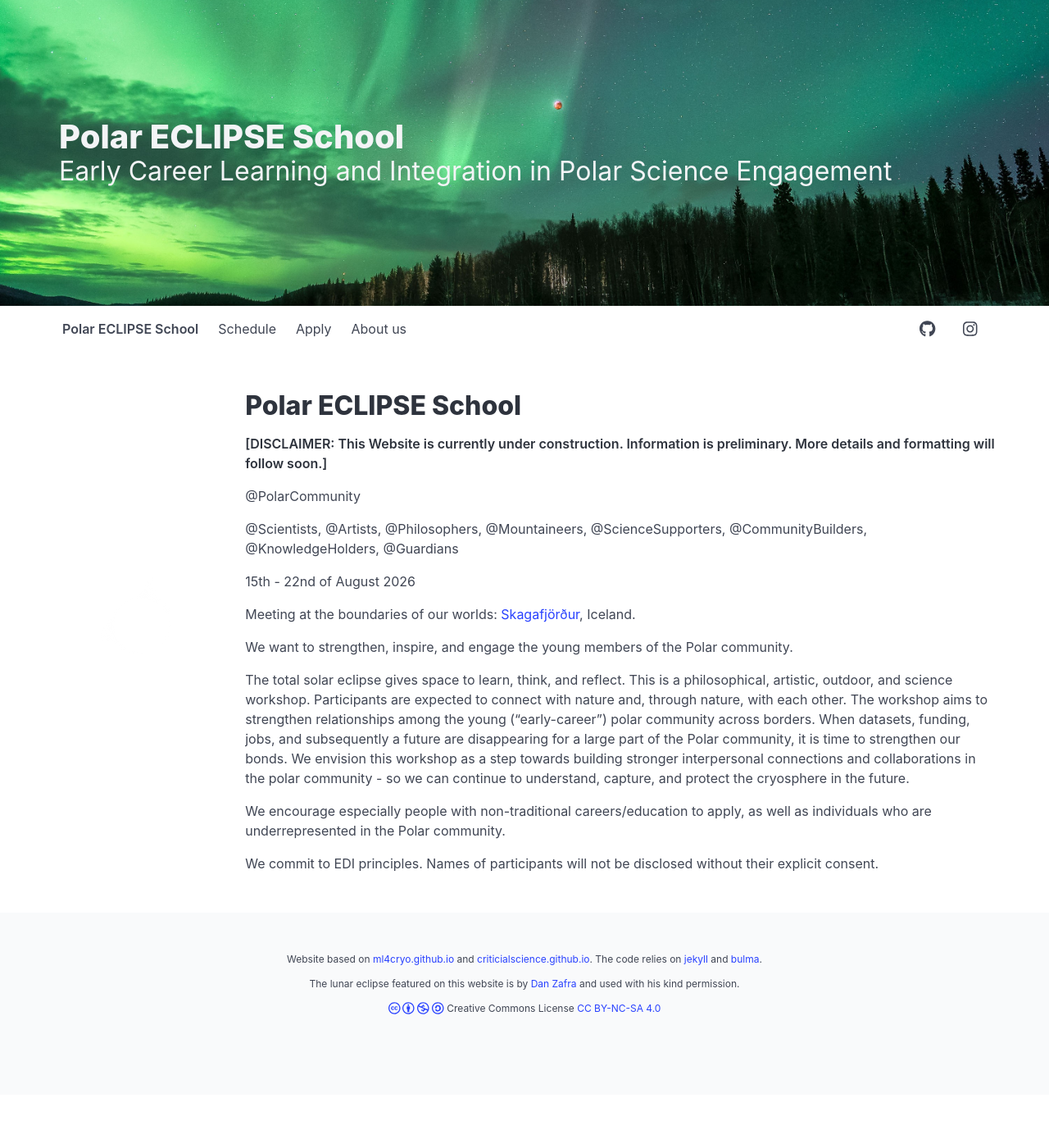
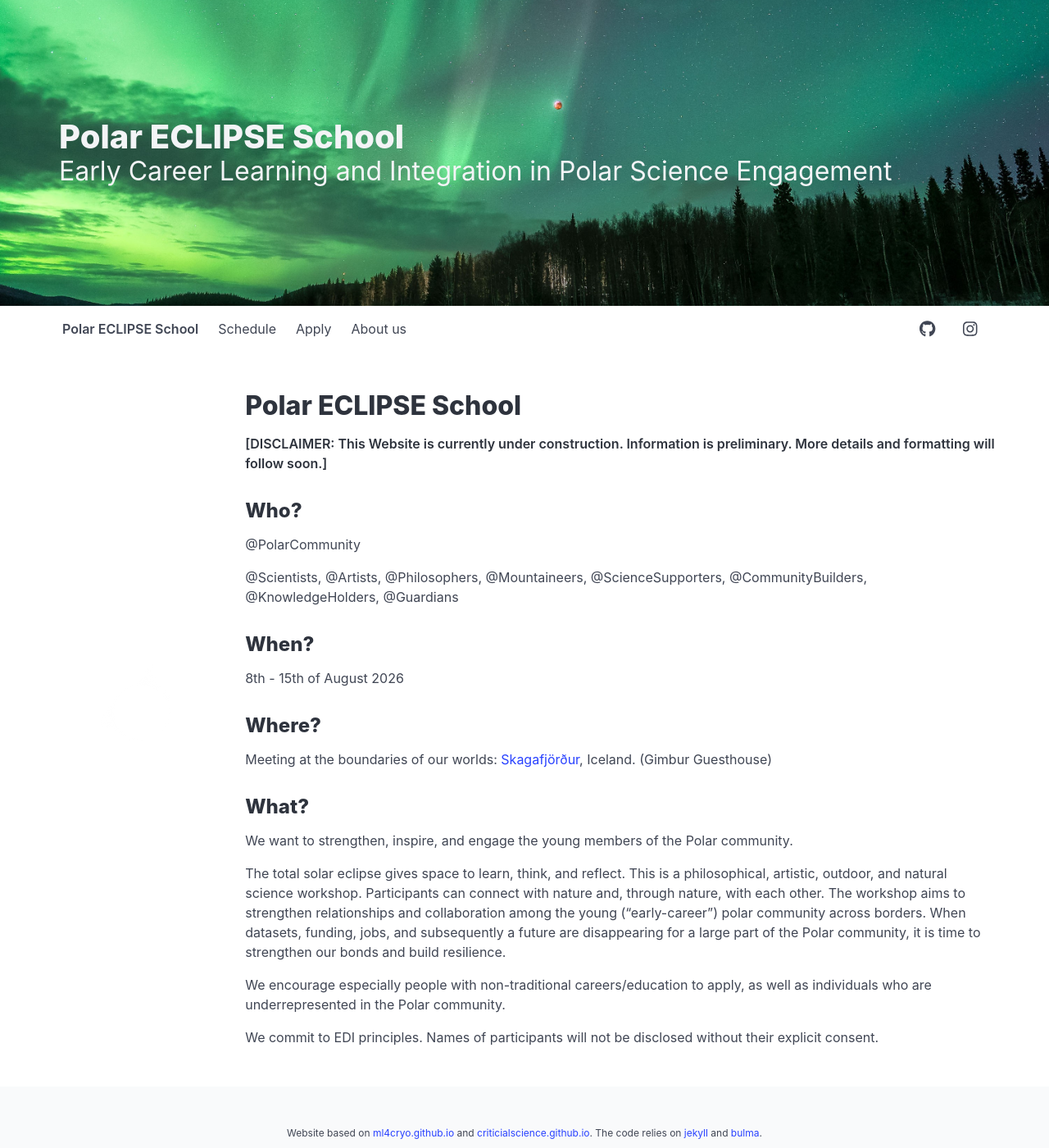
Before and after one commit to polar-eclipse-school/polar-eclipse-school.github.io, a Jekyll site: the page built from index.md, in a window 1280 px wide and 1400 px high. Shown: the whole window at 82% size. Built offline with Jekyll 4.4.1, drawn with Linux system fonts in a browser that asks for light colours; a style sheet for code colours, icons or effects is not loaded.

Commit message:
update date

```diff
--- a/index.md
+++ b/index.md
@@ -7,19 +7,25 @@ show_news: false
 
 **[DISCLAIMER: This Website is currently under construction. Information is preliminary. More details and formatting will follow soon.]**
 
+### Who?
 @PolarCommunity
 
 @Scientists, @Artists, @Philosophers,
 @Mountaineers, @ScienceSupporters,
 @CommunityBuilders, @KnowledgeHolders, @Guardians
 
-15th - 22nd of August 2026
+### When?
+8th - 15th of August 2026
 
-Meeting at the boundaries of our worlds: [Skagafjörður](https://en.wikipedia.org/wiki/Skagafj%C3%B6r%C3%B0ur), Iceland.
+### Where?
+Meeting at the boundaries of our worlds: [Skagafjörður](https://en.wikipedia.org/wiki/Skagafj%C3%B6r%C3%B0ur), Iceland. (Gimbur Guesthouse)
 
+### What?
 We want to strengthen, inspire, and engage the young members of the Polar community.
 
-The total solar eclipse gives space to learn, think, and reflect. This is a philosophical, artistic, outdoor, and science workshop. Participants are expected to connect with nature and, through nature, with each other. The workshop aims to strengthen relationships among the young (“early-career”) polar community across borders. When datasets, funding, jobs, and subsequently a future are disappearing for a large part of the Polar community, it is time to strengthen our bonds. We envision this workshop as a step towards building stronger interpersonal connections and collaborations in the polar community - so we can continue to understand, capture, and protect the cryosphere in the future.
+The total solar eclipse gives space to learn, think, and reflect. This is a philosophical, artistic, outdoor, and natural science workshop. Participants can connect with nature and, through nature, with each other. The workshop aims to strengthen relationships and collaboration among the young (“early-career”) polar community across borders. When datasets, funding, jobs, and subsequently a future are disappearing for a large part of the Polar community, it is time to strengthen our bonds and build resilience.
+<!-- We need this resilience so we can continue to understand, capture, and protect the cryosphere in the future -->
+<!-- The workshop is centered around the question: "How can we build individual and collective resilience in the Polar community?" -->
 
 We encourage especially people with non-traditional careers/education to apply, as well as individuals who are underrepresented in the Polar community.
 
```
Also changed, not shown: 2 other files.
